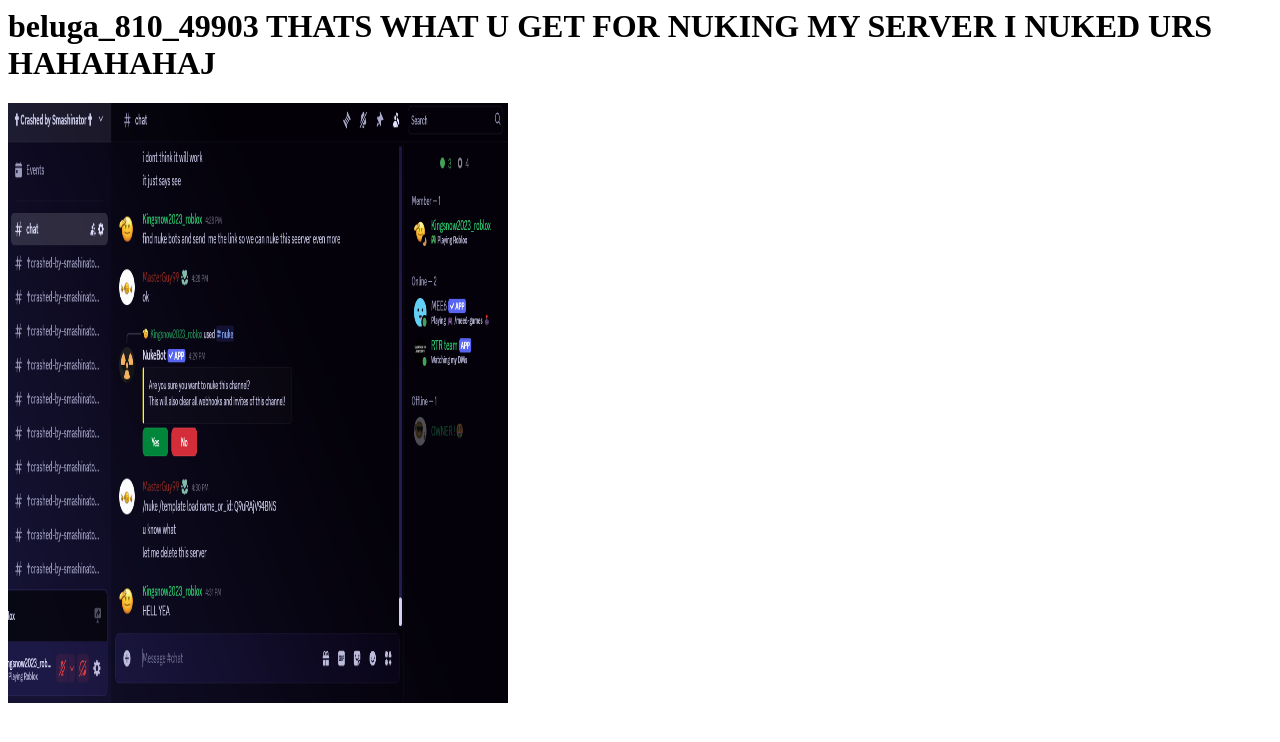
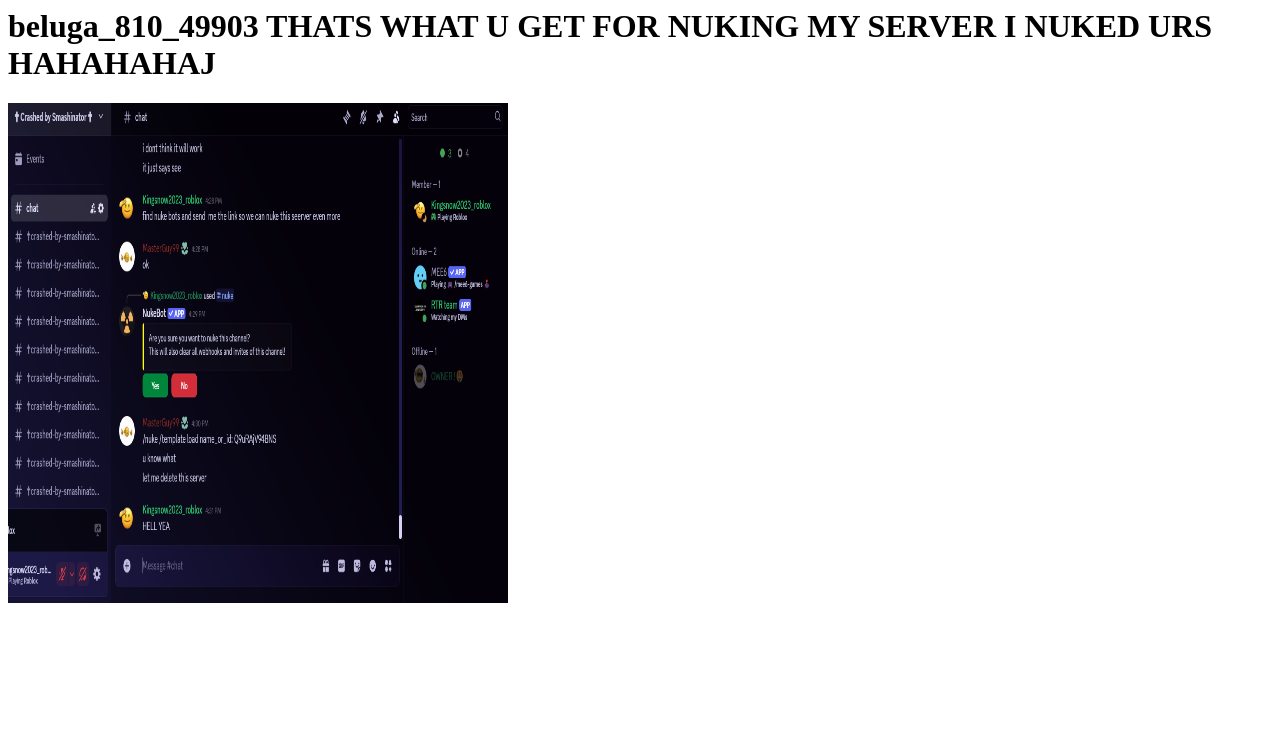
Before and after one commit to Billybob900/RTR-website, a plain HTML site: page Index.html in a window 1280 px wide. Drawn offline with Linux system fonts and the light colour scheme.

Commit message:
Update Index.html

```diff
--- a/Index.html
+++ b/Index.html
@@ -1,2 +1,2 @@
 <h1>beluga_810_49903 THATS WHAT U GET FOR NUKING MY SERVER I NUKED URS HAHAHAHAJ</h1>
-<img src="Screenshot 2025-04-05 171125.png"  width="500" height="600"></img>
+<img src="Screenshot 2025-04-05 171125.png"  width="500" height="500"></img>
```
